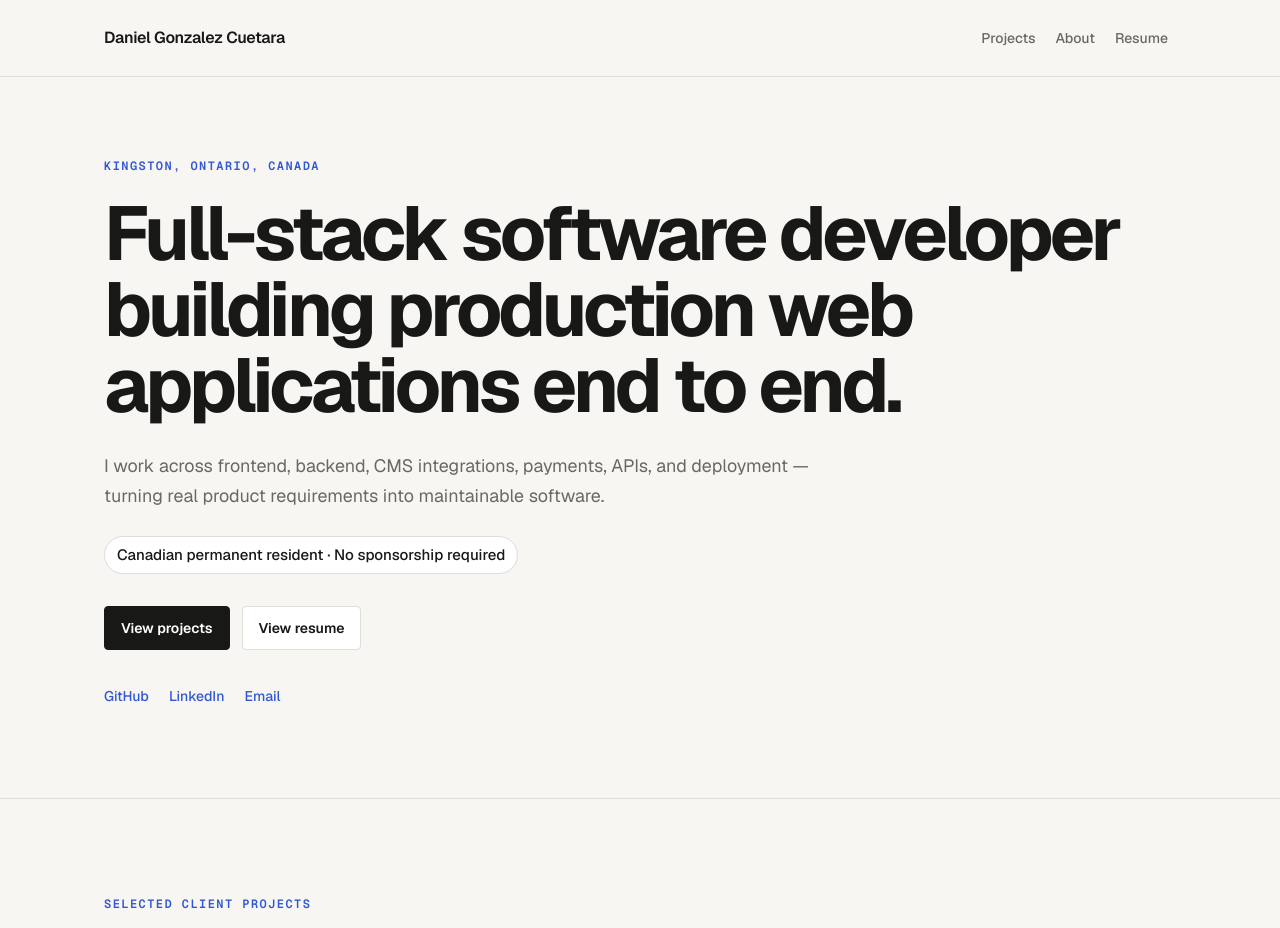
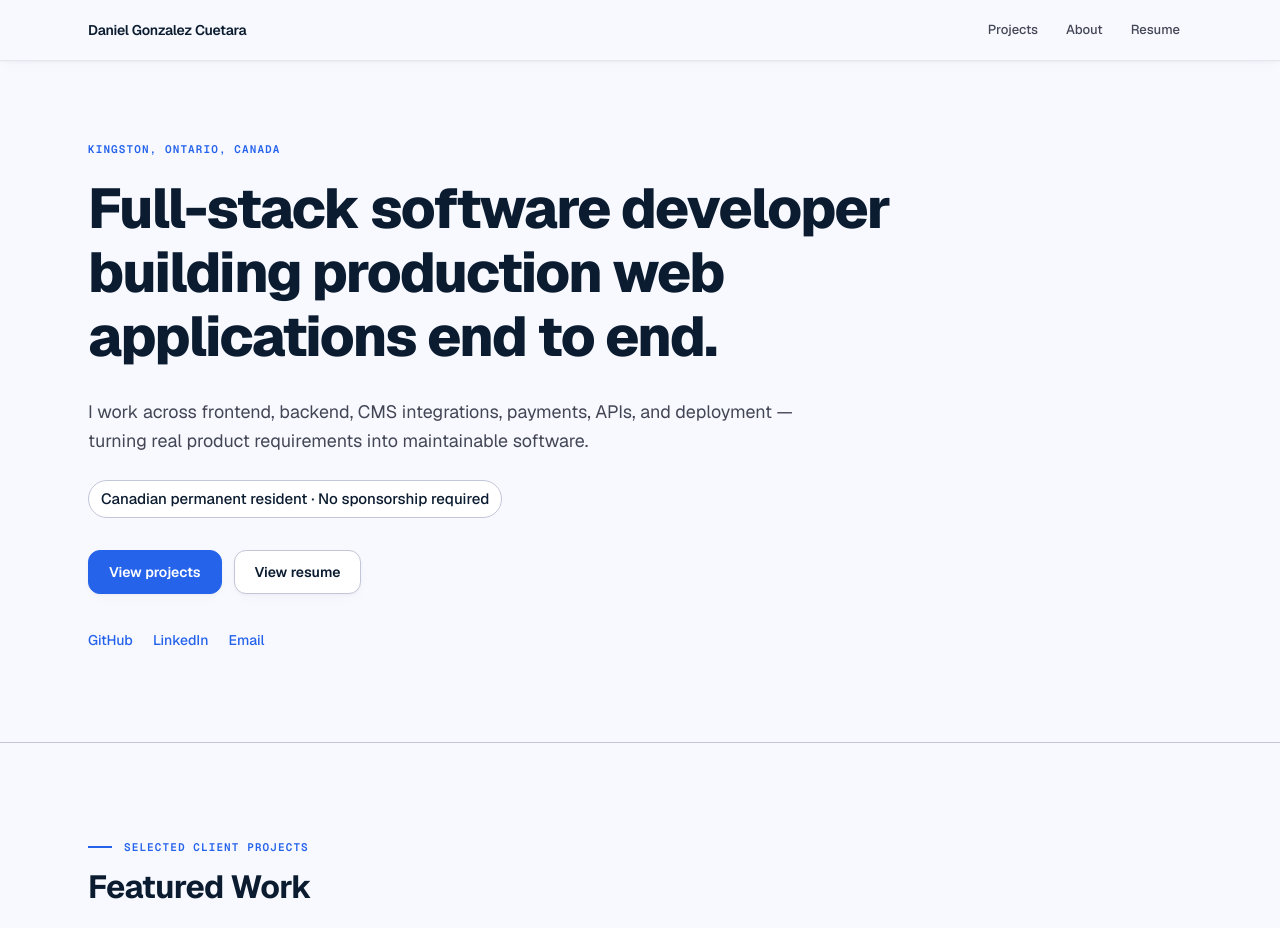
Before and after one commit to danny1998cuba/professional-portfolio, a Next.js app: page / in a window 1280 px wide. Shown: the top 928 px of the page. Built offline with nearby package versions, Linux system fonts and the light colour scheme.

Commit message:
feat: design base

```diff
--- a/src/app/globals.css
+++ b/src/app/globals.css
@@ -1,19 +1,23 @@
 @import "tailwindcss";
 
 :root {
-  --background: #f7f6f2;
+  --background: #f8f9ff;
   --surface: #ffffff;
-  --foreground: #181817;
-  --muted: #686865;
-  --border: #deddd7;
-  --accent: #3157d5;
-  --accent-strong: #2445b5;
+  --surface-tint: #eff4ff;
+  --surface-dark: #0f172a;
+  --foreground: #0b1c30;
+  --muted: #434655;
+  --border: #c3c6d7;
+  --accent: #2563eb;
+  --accent-strong: #004ac6;
   color-scheme: light;
 }
 
 @theme inline {
   --color-background: var(--background);
   --color-surface: var(--surface);
+  --color-surface-tint: var(--surface-tint);
+  --color-surface-dark: var(--surface-dark);
   --color-foreground: var(--foreground);
   --color-muted: var(--muted);
   --color-border: var(--border);
@@ -21,6 +25,8 @@
   --color-accent-strong: var(--accent-strong);
   --font-sans: var(--font-geist-sans);
   --font-mono: var(--font-geist-mono);
+  --shadow-soft: 0 1px 3px rgb(11 28 48 / 0.04),
+    0 6px 16px -4px rgb(11 28 48 / 0.03);
 }
 
 @layer base {
@@ -33,6 +39,8 @@
     background: var(--background);
     color: var(--foreground);
     font-family: var(--font-geist-sans), Arial, Helvetica, sans-serif;
+    font-size: 0.9375rem;
+    line-height: 1.6;
     text-rendering: optimizeLegibility;
   }
 
@@ -49,36 +57,41 @@
 
 @layer components {
   .type-display {
-    font-size: clamp(2.625rem, 6vw, 4.75rem);
-    font-weight: 650;
-    letter-spacing: -0.05em;
-    line-height: 1;
+    font-size: clamp(2rem, 4.5vw, 3.5rem);
+    font-weight: 800;
+    letter-spacing: -0.03em;
+    line-height: 1.14;
   }
 
   .type-page-heading {
-    font-size: clamp(2.25rem, 5vw, 3.5rem);
-    font-weight: 650;
-    letter-spacing: -0.04em;
-    line-height: 1.05;
+    font-size: clamp(2rem, 4vw, 2.5rem);
+    font-weight: 700;
+    letter-spacing: -0.025em;
+    line-height: 1.2;
   }
 
   .type-section-heading {
-    font-size: clamp(1.75rem, 3vw, 2.25rem);
-    font-weight: 620;
-    letter-spacing: -0.03em;
-    line-height: 1.15;
-  }
-
-  .type-card-heading {
-    font-size: clamp(1.25rem, 2vw, 1.5rem);
-    font-weight: 620;
+    font-size: clamp(1.5rem, 2.5vw, 2rem);
+    font-weight: 700;
     letter-spacing: -0.02em;
     line-height: 1.25;
   }
 
+  .type-card-heading {
+    font-size: 1.25rem;
+    font-weight: 700;
+    letter-spacing: -0.01em;
+    line-height: 1.4;
+  }
+
+  .type-lead {
+    font-size: clamp(1rem, 1.5vw, 1.125rem);
+    line-height: 1.6;
+  }
+
   .type-body {
     font-size: clamp(1rem, 1.4vw, 1.125rem);
-    line-height: 1.7;
+    line-height: 1.65;
   }
 
   .type-body-small {
@@ -86,17 +99,36 @@
     line-height: 1.6;
   }
 
+  .type-caption {
+    font-size: 0.8125rem;
+    line-height: 1.54;
+  }
+
   .type-meta {
     font-family: var(--font-geist-mono), monospace;
-    font-size: 0.75rem;
-    font-weight: 550;
-    letter-spacing: 0.12em;
-    line-height: 1.5;
+    font-size: 0.6875rem;
+    font-weight: 600;
+    letter-spacing: 0.1em;
+    line-height: 1.46;
     text-transform: uppercase;
   }
 
+  .section-eyebrow {
+    display: flex;
+    align-items: center;
+    gap: 0.75rem;
+  }
+
+  .section-eyebrow::before {
+    content: "";
+    width: 1.5rem;
+    height: 2px;
+    flex-shrink: 0;
+    background: currentColor;
+  }
+
   .page-section {
-    padding-block: clamp(4rem, 8vw, 7rem);
+    padding-block: clamp(3rem, 6vw, 5rem);
   }
 }
 
--- a/src/components/layout/container.tsx
+++ b/src/components/layout/container.tsx
@@ -5,7 +5,7 @@ type ContainerProps = ComponentPropsWithoutRef<"div"> & {
 };
 
 const widths = {
-  site: "max-w-[72rem]",
+  site: "max-w-[75rem]",
   reading: "max-w-[46rem]",
 } as const;
 
@@ -16,7 +16,7 @@ export function Container({
 }: ContainerProps) {
   return (
     <div
-      className={`mx-auto w-full px-5 sm:px-8 lg:px-10 ${widths[size]} ${className}`}
+      className={`mx-auto w-full px-5 sm:px-8 ${size === "site" ? "lg:px-12" : "lg:px-10"} ${widths[size]} ${className}`}
       {...props}
     />
   );
--- a/src/components/layout/page-intro.tsx
+++ b/src/components/layout/page-intro.tsx
@@ -16,13 +16,13 @@ export function PageIntro({
   return (
     <section className="page-section">
       <Container size="reading">
-        <p className="type-meta text-accent">{eyebrow}</p>
+        <p className="section-eyebrow type-meta text-accent">{eyebrow}</p>
         <h1
           className={`${display ? "type-display" : "type-page-heading"} mt-4 text-balance`}
         >
           {title}
         </h1>
-        <p className="type-body mt-6 max-w-2xl text-pretty text-muted">
+        <p className="type-lead mt-5 max-w-2xl text-pretty text-muted">
           {description}
         </p>
       </Container>
--- a/src/components/layout/site-footer.tsx
+++ b/src/components/layout/site-footer.tsx
@@ -3,25 +3,25 @@ import { Container } from "./container";
 
 export function SiteFooter() {
   return (
-    <footer className="border-t border-border bg-surface">
-      <Container className="flex flex-col gap-5 py-8 sm:flex-row sm:items-end sm:justify-between">
-        <div className="type-body-small text-muted">
-          <p className="font-medium text-foreground">
+    <footer className="border-t border-border/40 bg-background">
+      <Container className="flex flex-col gap-5 py-10 sm:flex-row sm:items-end sm:justify-between sm:py-12">
+        <div className="type-caption text-muted">
+          <p className="text-sm font-semibold tracking-[-0.02em] text-foreground">
             {professionalProfile.name}
           </p>
           <p className="mt-1">{professionalProfile.location}</p>
         </div>
-        <div className="flex flex-col items-start gap-2 text-sm sm:items-end">
+        <div className="flex flex-col items-start gap-2 text-[0.8125rem] sm:items-end">
           <a
             href={professionalProfile.links.github}
             target="_blank"
             rel="noopener noreferrer"
-            className="inline-flex min-h-11 items-center rounded-sm font-medium text-accent underline decoration-transparent underline-offset-4 transition-colors duration-150 hover:text-accent-strong hover:decoration-current active:translate-y-px motion-reduce:transition-none"
+            className="inline-flex min-h-11 items-center rounded-lg font-medium text-accent underline decoration-transparent underline-offset-4 transition-colors duration-150 hover:text-accent-strong hover:decoration-current active:translate-y-px motion-reduce:transition-none"
             aria-label="Daniel Gonzalez Cuetara on GitHub (opens in a new tab)"
           >
             GitHub
           </a>
-          <p className="type-body-small text-muted">
+          <p className="type-caption text-muted">
             © {new Date().getFullYear()} Daniel Gonzalez Cuetara
           </p>
         </div>
--- a/src/components/layout/site-header.tsx
+++ b/src/components/layout/site-header.tsx
@@ -9,15 +9,15 @@ const navigation = [
 ] as const;
 
 const linkStyles =
-  "inline-flex min-h-11 items-center rounded-sm px-2 text-sm font-medium text-muted underline-offset-4 transition-colors duration-150 hover:text-foreground hover:underline active:translate-y-px motion-reduce:transition-none";
+  "inline-flex min-h-11 items-center rounded-lg px-3 text-[0.8125rem] font-medium text-muted underline-offset-4 transition-colors duration-150 hover:bg-surface-tint hover:text-accent-strong hover:underline active:translate-y-px motion-reduce:transition-none";
 
 export function SiteHeader() {
   return (
-    <header className="sticky top-0 z-40 border-b border-border bg-background">
-      <Container className="flex flex-col gap-3 py-4 sm:flex-row sm:items-center sm:justify-between sm:gap-6">
+    <header className="sticky top-0 z-40 border-b border-border/40 bg-background shadow-soft">
+      <Container className="flex flex-col gap-1 py-2 sm:flex-row sm:items-center sm:justify-between sm:gap-6">
         <Link
           href="/"
-          className="inline-flex min-h-11 w-fit items-center rounded-sm text-base font-semibold tracking-[-0.02em] underline-offset-4 transition-colors duration-150 hover:text-accent hover:underline active:translate-y-px motion-reduce:transition-none"
+          className="inline-flex min-h-11 w-fit items-center rounded-lg text-sm font-semibold tracking-[-0.02em] underline-offset-4 transition-colors duration-150 hover:text-accent-strong hover:underline active:translate-y-px motion-reduce:transition-none"
         >
           {professionalProfile.name}
         </Link>
--- a/src/components/ui/button-link.tsx
+++ b/src/components/ui/button-link.tsx
@@ -13,9 +13,9 @@ interface ButtonLinkProps {
 
 const variants = {
   primary:
-    "border-foreground bg-foreground text-surface hover:border-accent-strong hover:bg-accent-strong",
+    "border-accent bg-accent text-surface hover:border-accent-strong hover:bg-accent-strong",
   secondary:
-    "border-border bg-surface text-foreground hover:border-foreground hover:bg-background",
+    "border-border bg-surface text-foreground hover:border-accent-strong hover:bg-surface-tint",
 } as const;
 
 export function ButtonLink({
@@ -27,7 +27,7 @@ export function ButtonLink({
   ariaLabel,
   download,
 }: ButtonLinkProps) {
-  const className = `inline-flex min-h-11 items-center justify-center rounded-sm border px-4 py-2.5 text-sm font-semibold transition-colors duration-150 active:translate-y-px motion-reduce:transition-none ${variants[variant]}`;
+  const className = `inline-flex min-h-11 items-center justify-center gap-2 rounded-xl border px-5 py-2.5 text-center text-sm font-semibold shadow-soft transition-colors duration-150 active:translate-y-px motion-reduce:transition-none ${variants[variant]}`;
 
   if (external || download) {
     return (
--- a/src/components/ui/section-heading.tsx
+++ b/src/components/ui/section-heading.tsx
@@ -13,7 +13,9 @@ export function SectionHeading({
 }: SectionHeadingProps) {
   return (
     <div className="max-w-2xl">
-      {eyebrow ? <p className="type-meta text-accent">{eyebrow}</p> : null}
+      {eyebrow ? (
+        <p className="section-eyebrow type-meta text-accent">{eyebrow}</p>
+      ) : null}
       <h2
         id={id}
         className={`${eyebrow ? "mt-3" : ""} type-section-heading`}
@@ -21,7 +23,7 @@ export function SectionHeading({
         {title}
       </h2>
       {description ? (
-        <p className="type-body mt-4 text-pretty text-muted">{description}</p>
+        <p className="type-lead mt-4 text-pretty text-muted">{description}</p>
       ) : null}
     </div>
   );
```
